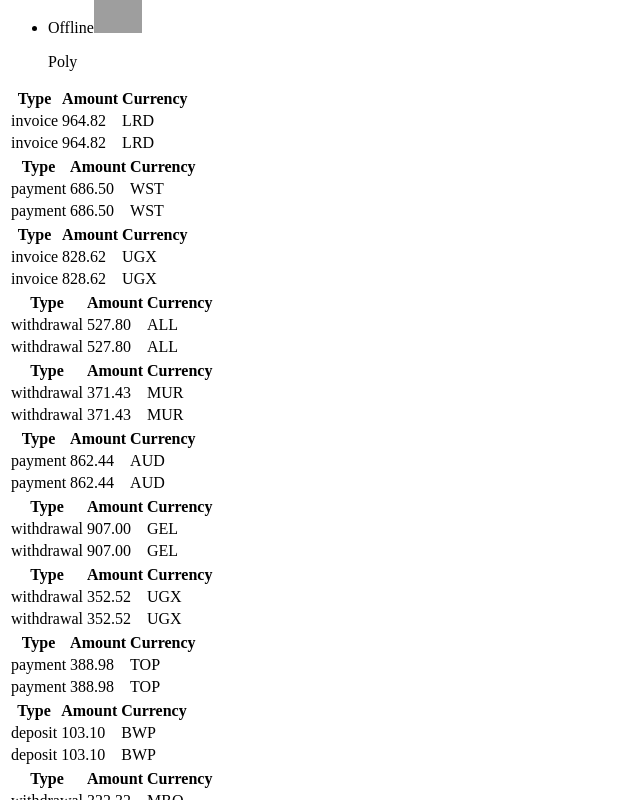
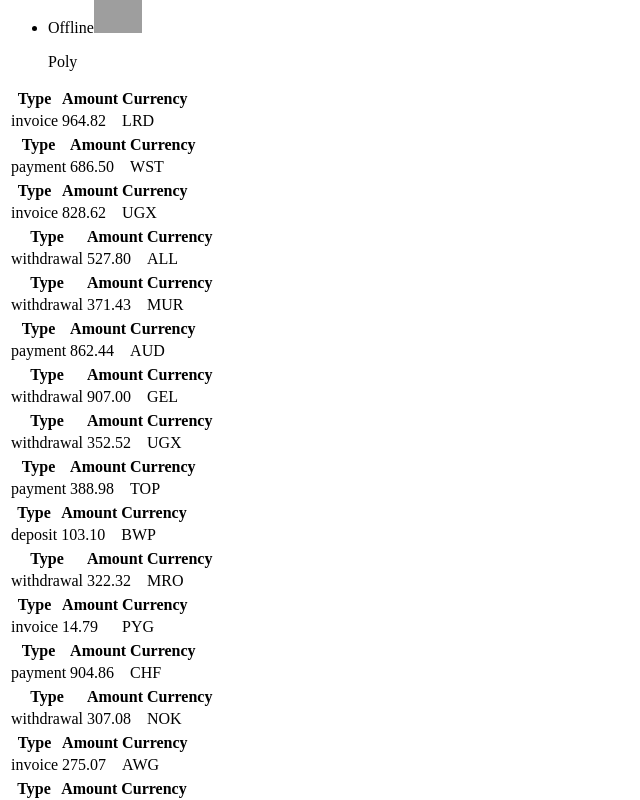
Before and after one commit to AndrieievaLena/goit-react-hw-01-components, a React (Create React App) app: page / in a window 1280 px wide. Shown: the part 1020-1820 px from the top of the page, without its empty margins (0-640 px from the left). Built offline with nearby package versions, Linux system fonts and the light colour scheme; grey boxes are pictures that could not be loaded.

Commit message:
Changed Transaction

```diff
--- a/src/components/TransactionList.js
+++ b/src/components/TransactionList.js
@@ -16,11 +16,7 @@ const TransactionHistory = ({ type, amount ,currency }) => {
                     <td>{amount}</td>
                     <td>{currency}</td>
                 </tr>
-                <tr>
-                    <td>{type}</td>
-                    <td>{amount}</td>
-                    <td>{currency}</td>
-                </tr>
+
             </tbody>
         </table>
     );
--- a/src/index.js
+++ b/src/index.js
@@ -1,4 +1,4 @@
-import { render } from "@testing-library/react";
+// import { render } from "@testing-library/react";
 import React from "react";
 import ReactDom from 'react-dom';
 import App from "./App";
```
